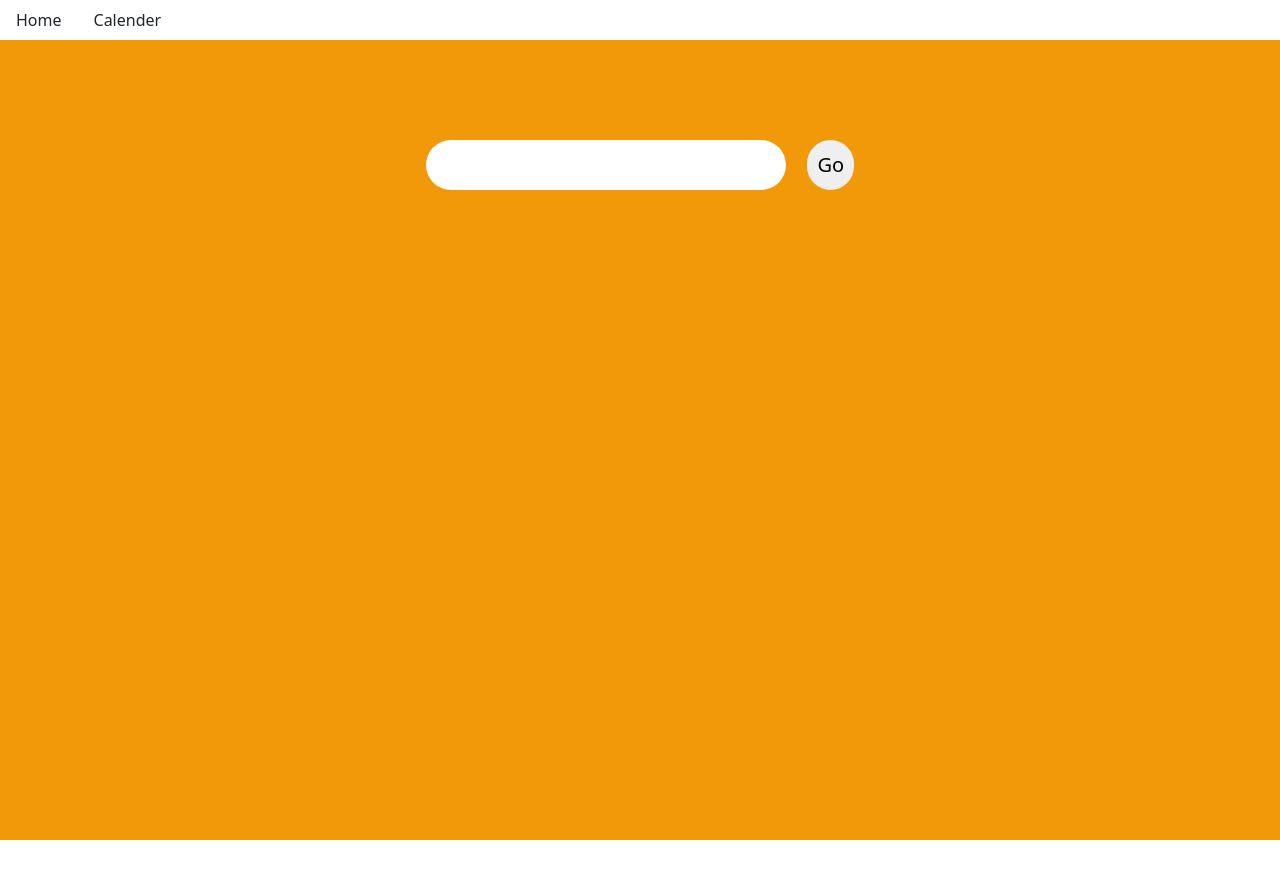
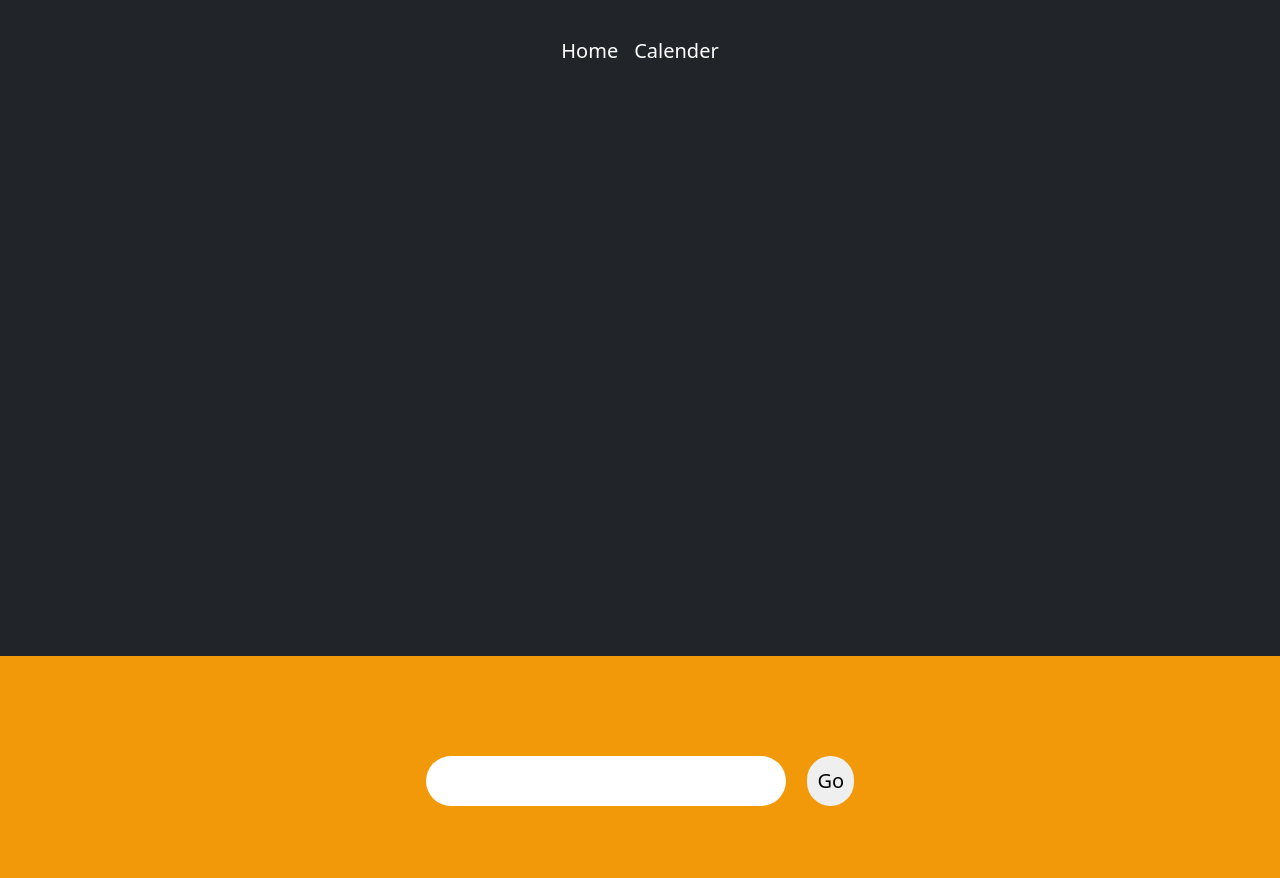
Before and after one commit to aswathyeg/react-todoApp, a React (Create React App) app: page / in a window 1280 px wide. Shown: the top 878 px of the page. Before the commit the page ends 840 px from the top, so only its background shows below. Built offline with nearby package versions, Linux system fonts and the light colour scheme.

Commit message:
added navbar

```diff
--- a/src/Header.js
+++ b/src/Header.js
@@ -1,7 +1,10 @@
+import { Container, Navbar } from "react-bootstrap";
 import Nav from "react-bootstrap/Nav";
-
+import "./Styles.css";
 function BasicExample() {
   return (
+    <Navbar bg="dark" variant="dark">
+      <Container className="header-container">
         <Nav
           activeKey="/home"
           // onSelect={(selectedKey) => alert(`selected ${selectedKey}`)}
@@ -21,6 +24,8 @@ function BasicExample() {
         </Nav.Link>
       </Nav.Item>*/}
         </Nav>
+      </Container>
+    </Navbar>
   );
 }
 
```
Lines whose indentation alone changed are shown as unchanged.
